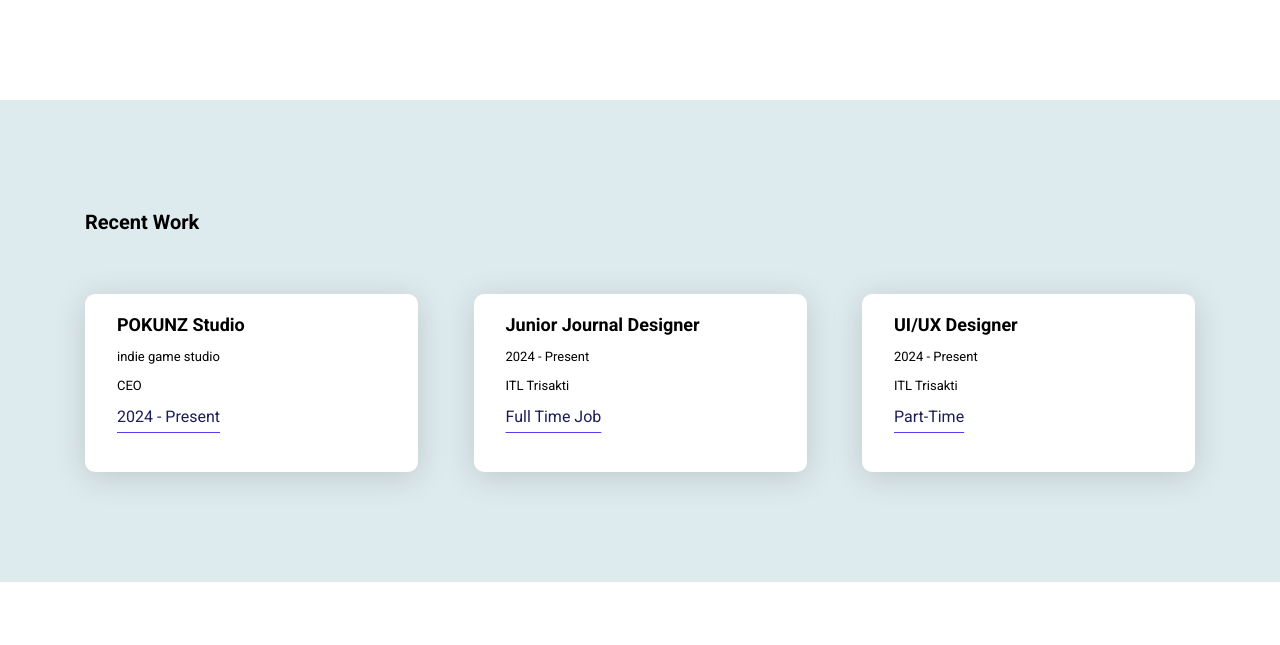
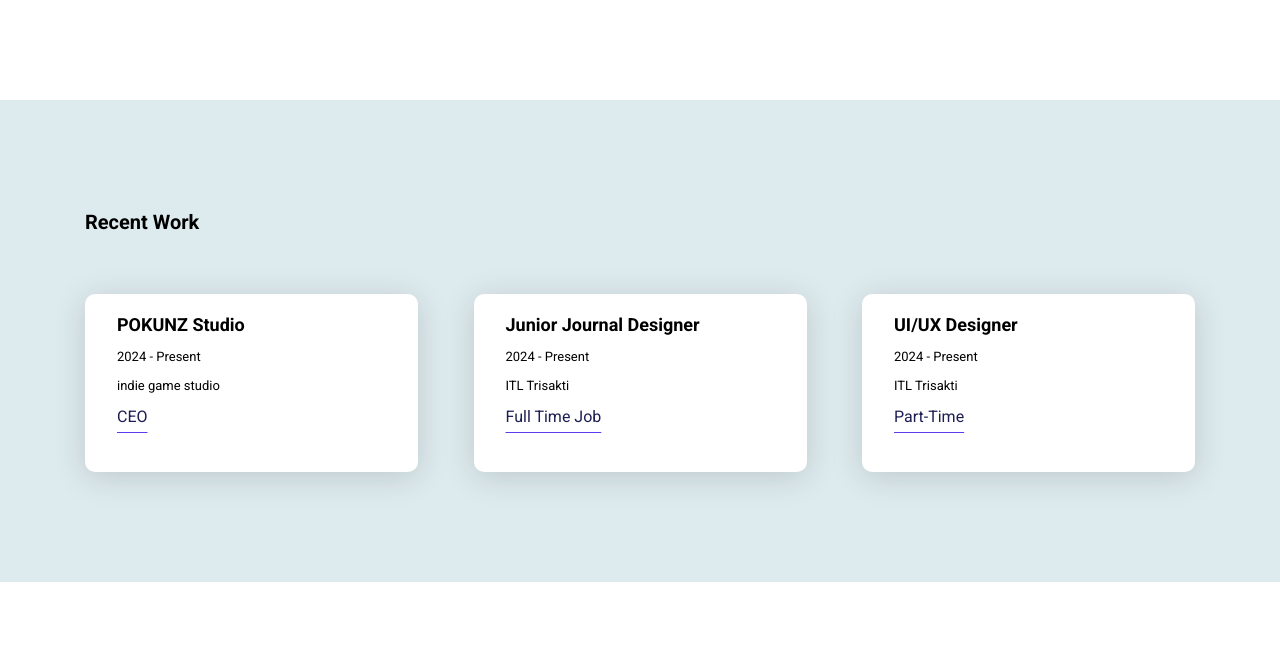
Before and after one commit to POKUNZ/Portofolio-POKUNZ, a plain HTML site: page index.html in a window 1280 px wide. Shown: the part 1560-2205 px from the top of the page. Drawn offline with nearby package versions, Linux system fonts and the light colour scheme.

Commit message:
index.html
Signed-off-by: POKUNZ <151511064+POKUNZ@users.noreply.github.com>

```diff
--- a/index.html
+++ b/index.html
@@ -103,10 +103,12 @@
                 <div class="info">
                     <h4>POKUNZ Studio</h4>
                     <p>
+                        2024 - Present
+                    </p>
+                    <p>
                         indie game studio
                     </p>
-                    <p>CEO</p>
-                    <a href="#">2024 - Present</a>
+                    <a href="#">CEO</a>
                 </div>
             </div>
             <div class="item">
```
